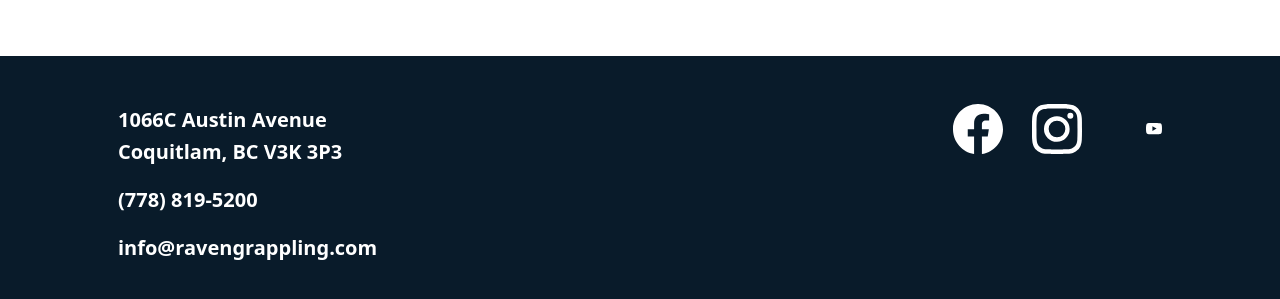
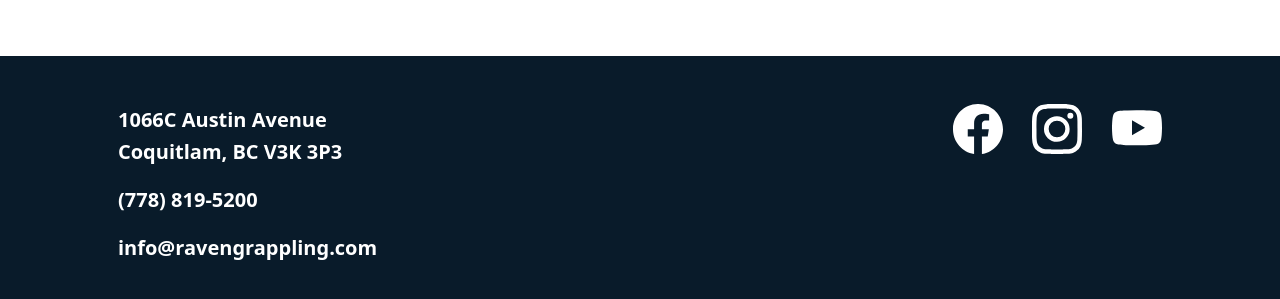
Before and after one commit to RavenGrappling/RavenGrappling.github.io, a Jekyll site: the page built from index.md, in a window 1280 px wide and 900 px high, scrolled down 4215 px. Shown: the part 572-871 px from the top of the window. Built offline with Jekyll 4.4.1, drawn with Linux system fonts in a browser that asks for light colours.

Commit message:
Update default.html

```diff
--- a/_layouts/default.html
+++ b/_layouts/default.html
@@ -126,7 +126,7 @@
               </svg>
             </a>
             <a href="https://www.youtube.com/@ravengrappling" aria-label="Raven Grappling on YouTube" class="rg-social ml-1">
-              <svg xmlns="http://www.w3.org/2000/svg" width="16" height="16" fill="currentColor" class="bi bi-youtube" viewBox="0 0 16 16">
+              <svg xmlns="http://www.w3.org/2000/svg" width="50" height="50" fill="currentColor" class="bi bi-youtube" viewBox="0 0 16 16">
                 <path d="M8.051 1.999h.089c.822.003 4.987.033 6.11.335a2.01 2.01 0 0 1 1.415 1.42c.101.38.172.883.22 1.402l.01.104.022.26.008.104c.065.914.073 1.77.074 1.957v.075c-.001.194-.01 1.108-.082 2.06l-.008.105-.009.104c-.05.572-.124 1.14-.235 1.558a2.01 2.01 0 0 1-1.415 1.42c-1.16.312-5.569.334-6.18.335h-.142c-.309 0-1.587-.006-2.927-.052l-.17-.006-.087-.004-.171-.007-.171-.007c-1.11-.049-2.167-.128-2.654-.26a2.01 2.01 0 0 1-1.415-1.419c-.111-.417-.185-.986-.235-1.558L.09 9.82l-.008-.104A31 31 0 0 1 0 7.68v-.123c.002-.215.01-.958.064-1.778l.007-.103.003-.052.008-.104.022-.26.01-.104c.048-.519.119-1.023.22-1.402a2.01 2.01 0 0 1 1.415-1.42c.487-.13 1.544-.21 2.654-.26l.17-.007.172-.006.086-.003.171-.007A100 100 0 0 1 7.858 2zM6.4 5.209v4.818l4.157-2.408z"/>
               </svg>
             </a>
```
